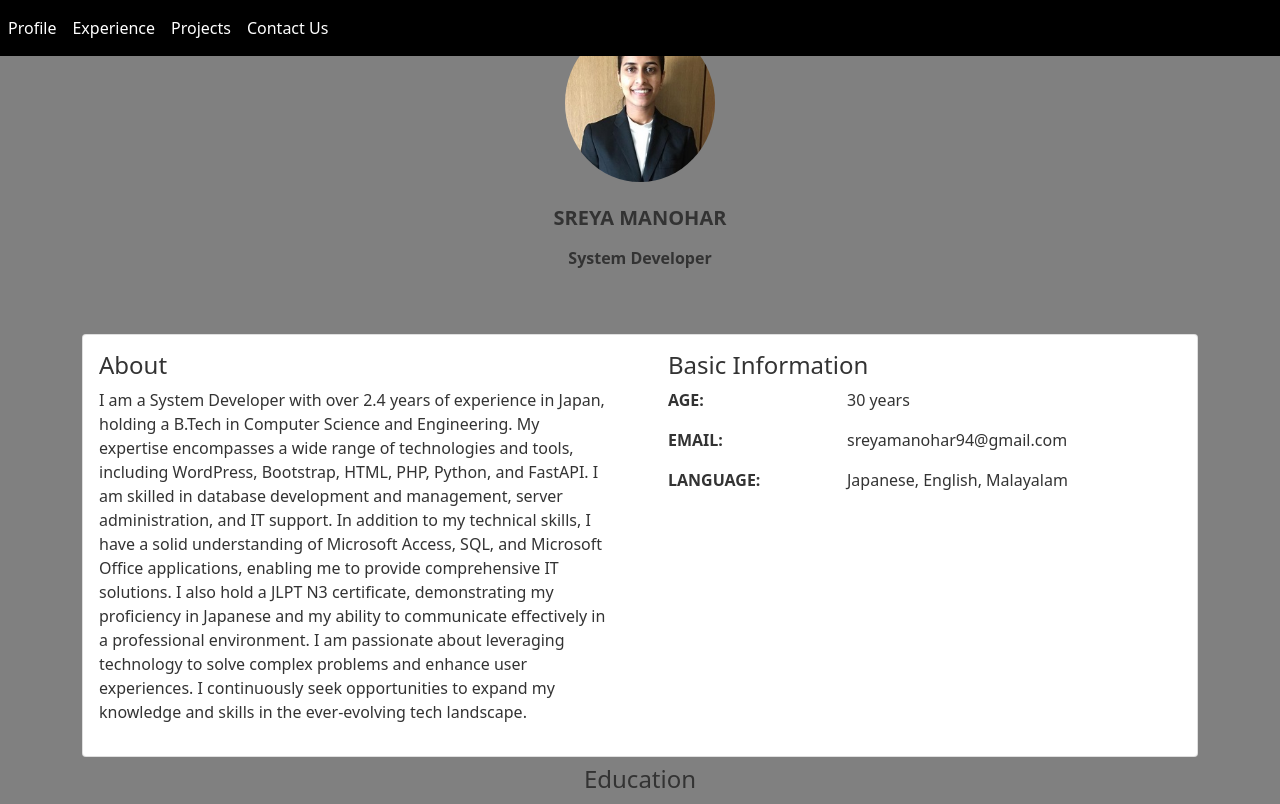
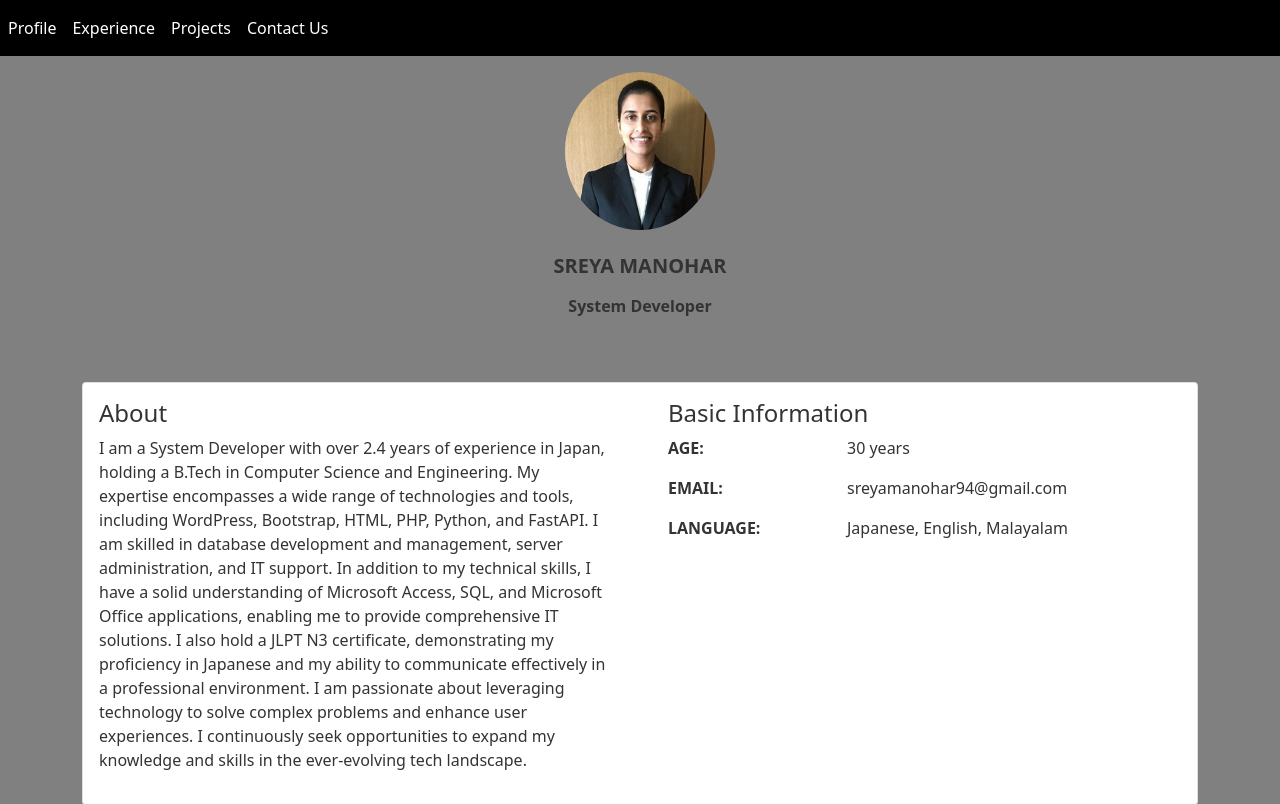
Before and after one commit to sreyamanohar/SreyaManohar-Portfolio, a Flask app: page / in a window 1280 px wide. Shown: the top 804 px of the page. Run offline with Flask 2, Linux system fonts and the light colour scheme; some libraries are stand-ins or nearby versions.

Commit message:
Update index.html

```diff
--- a/templates/index.html
+++ b/templates/index.html
@@ -41,7 +41,7 @@
 <div id="carouselExampleControls" class="carousel slide text-center ">
     <div class="carousel-inner">
     <div class="carousel-item active">
-        <img class="rounded-circle shadow-1-strong mb-4"
+        <img class="rounded-circle shadow-1-strong mb-4 mt-5"
         src="../static/images/sreya.jpg" alt="avatar" style="width: 150px;" />
         <div class="row d-flex justify-content-center">
         <div class="col-lg-8">
```
